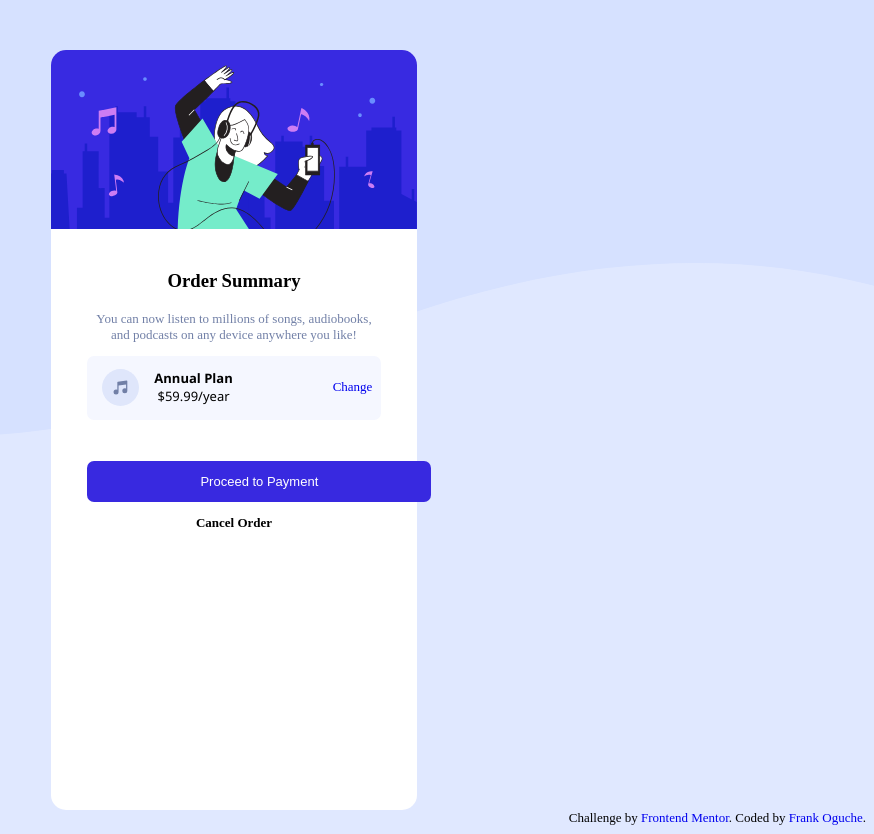
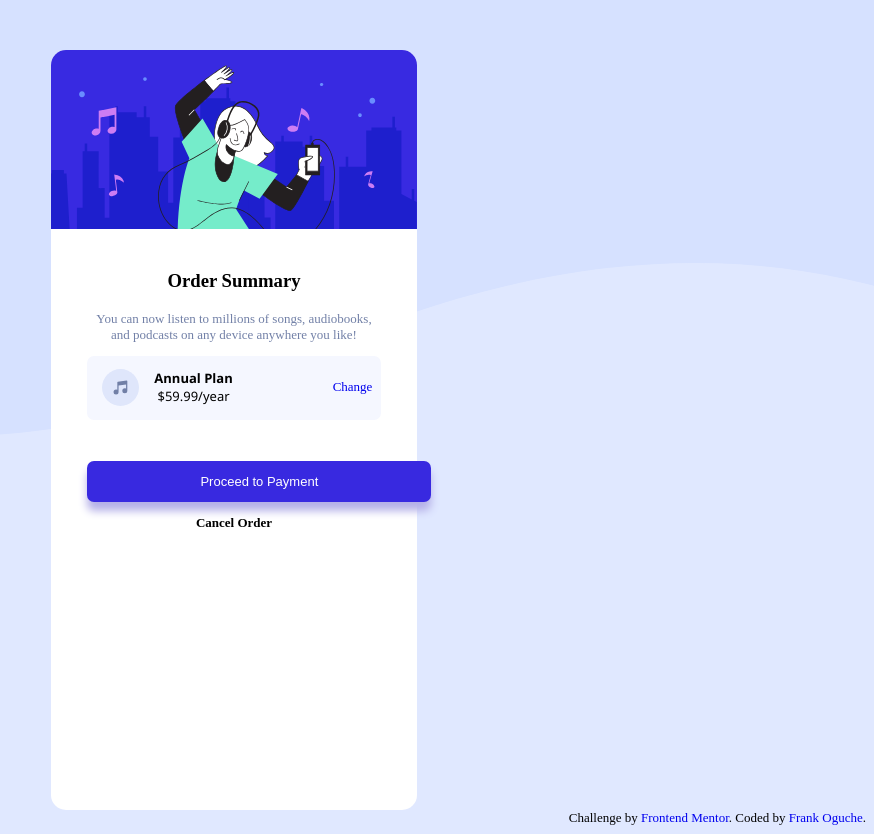
Before and after one commit to Frankmona/order-summary-component, a plain HTML site: page index.html in a window 1280 px wide. Shown: the whole page, without its empty margins (406-1280 px from the left). Drawn offline with Linux system fonts and the light colour scheme; a web font is replaced by a local one.

Commit message:
added button shadow to css

```diff
--- a/style.css
+++ b/style.css
@@ -72,11 +72,13 @@ button {
     font-size: 15px;
     border-radius: 7px;
     cursor: pointer;
+    box-shadow: 0px 9px 8px hsl(245, 54%, 80%);
   }
+
 .button:hover{
-    background-color:hsl(244, 76%, 75%)
+    background-color:hsl(244, 76%, 75%);
+}
 
-}
 .content{
     text-align: center;
     margin-top: 12px;
```
Also changed, not shown: index.html (+1 -2 lines).
